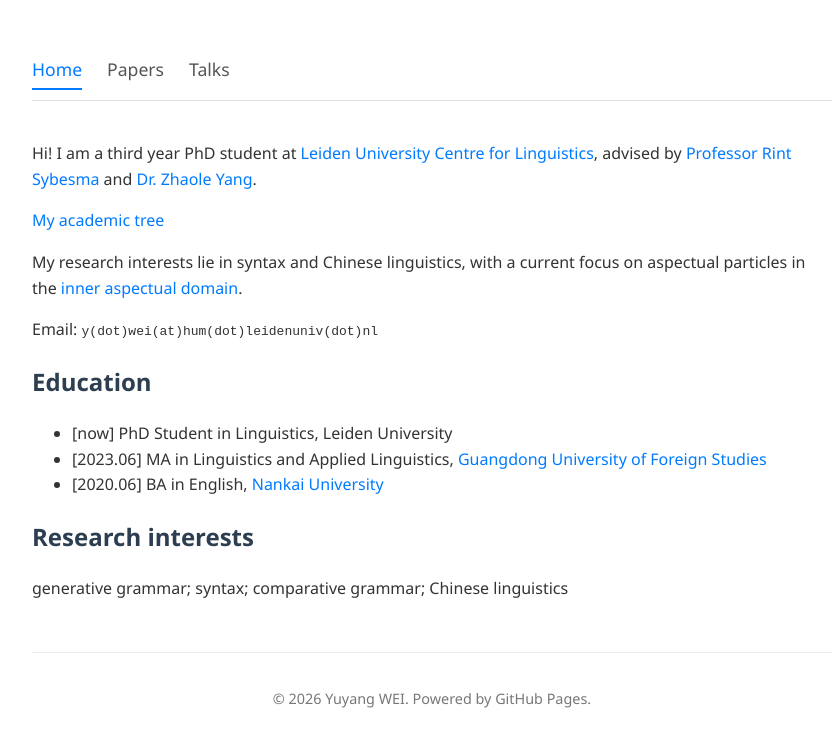
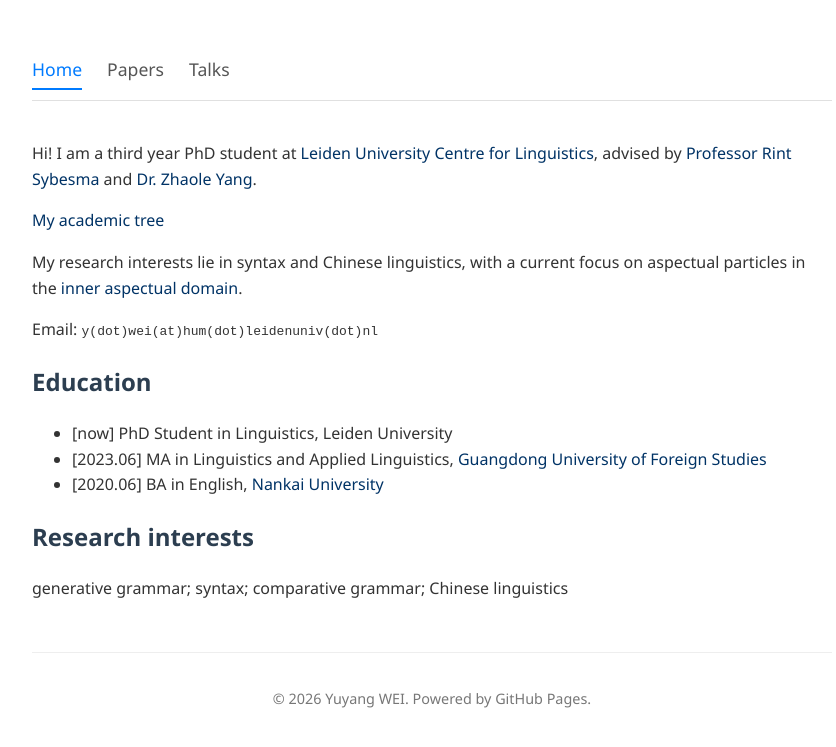
Before and after one commit to yuyang-wei/yuyang-wei.github.io, a Jekyll site: the page built from index.md, in a window 1280 px wide. Shown: the top 747 px of the page, without its empty margins (208-1044 px from the left). Built offline with Jekyll 4.4.1, drawn with Linux system fonts in a browser that asks for light colours; our own code applies the rules of GitHub Pages for plain Markdown files.

Commit message:
Update default.html

```diff
--- a/_layouts/default.html
+++ b/_layouts/default.html
@@ -19,9 +19,17 @@
         /* 标题样式 */
         h1, h2, h3 { color: #2c3e50; }
 
-        /* 链接样式 */
-        a { color: #007bff; text-decoration: none; }
-        a:hover { text-decoration: underline; }
+        /* 链接样式 - 已调至暗蓝色 */
+a {
+    color: #003366;           /* 这是一种经典的学术深蓝色 */
+    text-decoration: none;    /* 默认去掉下划线，让页面更干净 */
+    transition: color 0.2s;    /* 颜色切换时更柔和 */
+}
+
+a:hover {
+    color: #0056b3;           /* 鼠标悬停时稍微变亮，给用户反馈 */
+    text-decoration: underline; /* 悬停时显示下划线 */
+}
 
         /* 内容容器 */
         .content { margin-top: 20px; }
```
